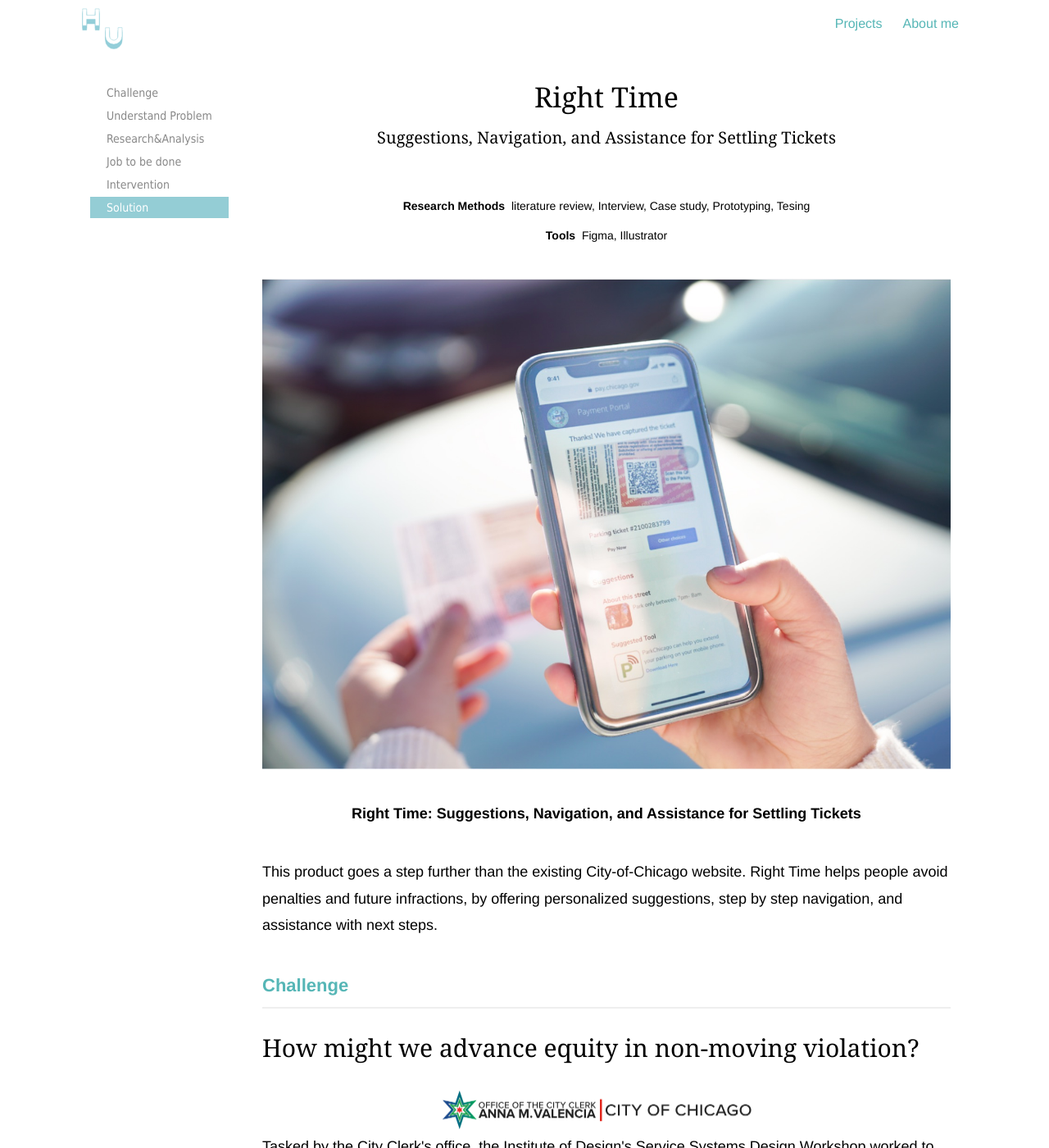
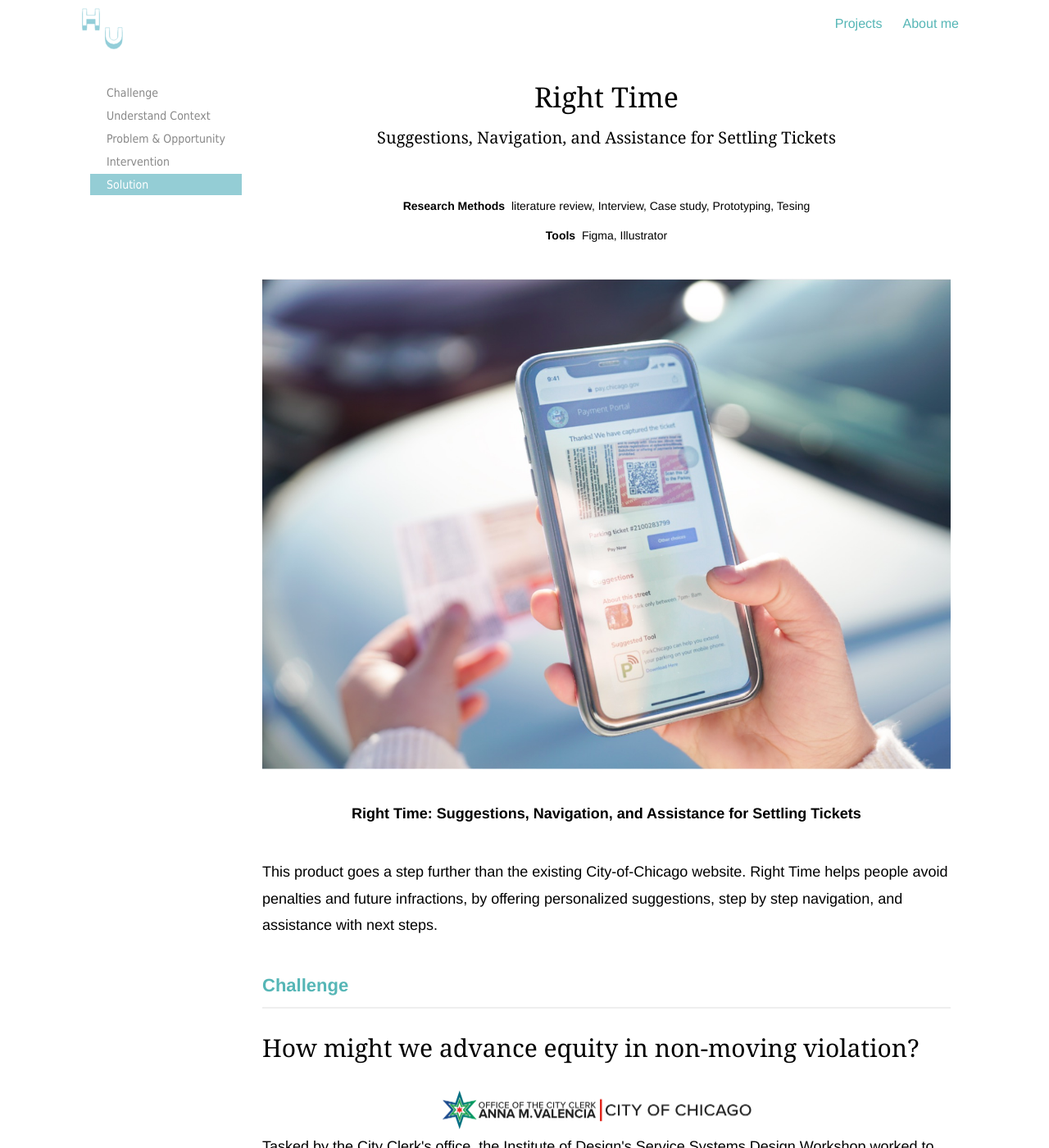
Before and after one commit to yuanyuanhu96/Potfolio-Archive, a Jekyll site: the page projects/ticket.html, which Jekyll copies as it is, in a window 1280 px wide and 1400 px high. Shown: the whole window at 82% size. Built offline with Jekyll 4.4.1, drawn with Linux system fonts in a browser that asks for light colours; some of the changed text lies outside the part shown.

Commit message:
Chenged h3 of ticket

```diff
--- a/CSS/projects.css
+++ b/CSS/projects.css
@@ -924,3 +924,23 @@
 .last-next {
   margin-top: 40px;
 }
+
+
+
+
+
+.ticket-h3 {
+  display: block;
+  /* border-left-style: solid;
+  border-left-color: rgb(148, 205, 213);
+  border-left-width: 3px;
+  padding-left: 10px; */
+
+
+  font-size: 20px;
+  font-weight: bold;
+  margin-top: 40px;
+
+  margin-bottom: 25px;
+  color: rgb(150, 150, 150);
+}
--- a/projects/ticket.html
+++ b/projects/ticket.html
@@ -1,5 +1,4 @@
 <!DOCTYPE html>
-<html>
 
 <head>
     <title>Right Time</title>
@@ -31,11 +30,10 @@
         <div class="left">
             <ul id="nav">
                 <li><a href="#step1"> Challenge</a></li>
-                <li><a href="#step2"> Understand Problem</a></li>
-                <li><a href="#step3">Research&Analysis</a></li>
-                <li><a href="#step4">Job to be done</a></li>
-                <li><a href="#step5">Intervention</a></li>
-                <li><a href="#step6">Solution</a></li>
+                <li><a href="#step2"> Understand Context</a></li>
+                <li><a href="#step3">Problem & Opportunity</a></li>
+                <li><a href="#step4">Intervention</a></li>
+                <li><a href="#step5">Solution</a></li>
 
             </ul>
         </div>
@@ -82,7 +80,7 @@
 
                 <div id="step2" class="dowebok">
 
-                    <h2>Why should we care</h2>
+                    <h2>Why should we care?</h2>
 
                     <p><img alt="Git Bash" src="../img/ticket/ticket-02.png" /> </p>
                     <!-- <div class="highlight">Tickets form the City are criticized for causing trouble to its residents.
@@ -108,7 +106,7 @@
 
                 <div id="step3" class="dowebok">
 
-                    <h2>What lead to this situation？</h2>
+                    <h2>What lead to this situation?</h2>
                     <div class="two-col">
                         <section class="chunk-left">
 
@@ -122,19 +120,13 @@
                             </p>
                         </section>
                     </div>
-
-                </div>
-
-                <div id="step4" class="dowebok">
-
-                    <h2>Job to be done</h2>
+                    <p>&nbsp;</p>
+                    <div class="ticket-h3">Job to be done </div>
                     <div class="highlight">Then, how might we help residents take initiative and avoid penalties and future infractions?<br>
                     </div>
-                    <p> </p>
-                    <p> </p>
                     <p>
-                        <h3>Why do city want to do that？
-                        </h3>
+                        <div class="ticket-h3">Why do city want to do that？
+                        </div>
                         <li>Increase the social acceptance of a ticket. Addressing the unpaid ticket issue.</li>
                         <li>leverage trust between parties, and improving compliance.</li>
                         <li>Build a fairer situation by enabling those who didn’t mean to violate to perform better.</li>
@@ -143,11 +135,11 @@
 
                 </div>
 
-                <div id="step5" class="dowebok">
 
-                    <h2>Intervention</h2>
+                <div id="step4" class="dowebok">
+
+                    <h2>Where we should intervene?</h2>
                     <div class="highlight">“Paying a ticket for us is not as easy as just clicking the ‘PAY’ on the website. ”</div>
-                    <h3>Where we should intervene:</h3>
                     <p><img alt="Git Bash" src="../img/ticket/ticket-04.svg" /> </p>
 
                     <p>Most of our participants thoughts the fine of the non-moving violation is too high, while people with different income levels react so differently on the same amount of penalty. <b>Unfortunately, for those who was already struggling with paying the initial ticket, more bill is coming.</b>
@@ -155,7 +147,7 @@
 
                 </div>
 
-                <div id="step6" class="dowebok">
+                <div id="step5" class="dowebok">
 
                     <h2>How can we help?</h2>
                     <p>We created a service with which, residents can easily manage the payment process by following a step by step guide when they receive a ticket—and feel confident in avoiding such expensive vehicle violations moving forward.
@@ -195,10 +187,10 @@
 
                 <div id="step7" class="dowebok">
                     <h2>Implementation</h2>
-                    <h3>Service Blueprint</h3>
+                    <div class="ticket-h3">Service Blueprint </div>
                     <p> <img alt="Git Bash" src="../img/ticket/ticket-08.png" /></p>
 
-                    <!-- <h3>Implementation Suggestions</h3> -->
+                    <!-- </div class= "ticket-h3">Implementation Suggestions </div> -->
 
 
                     <div class="three-col">
```
